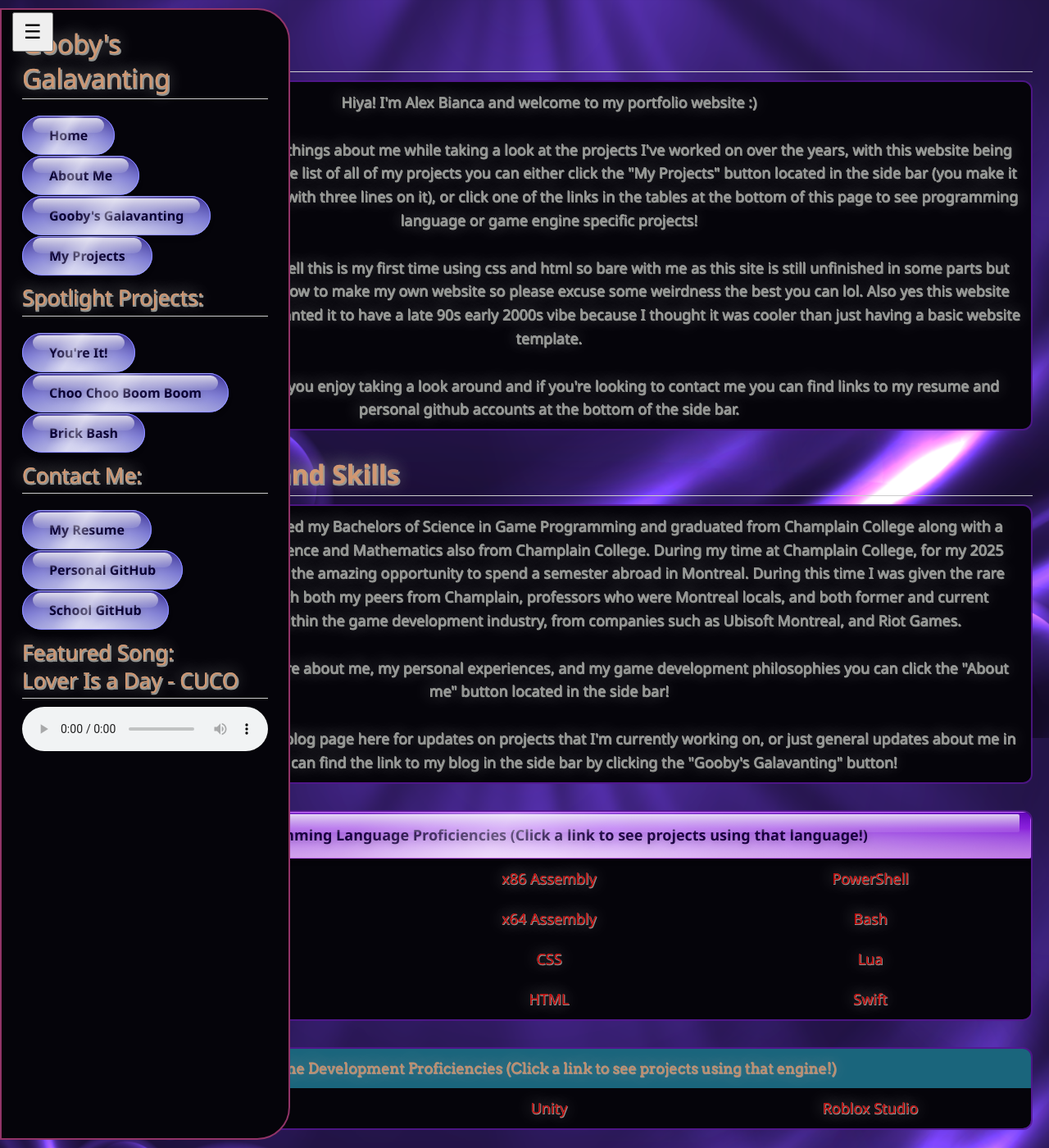
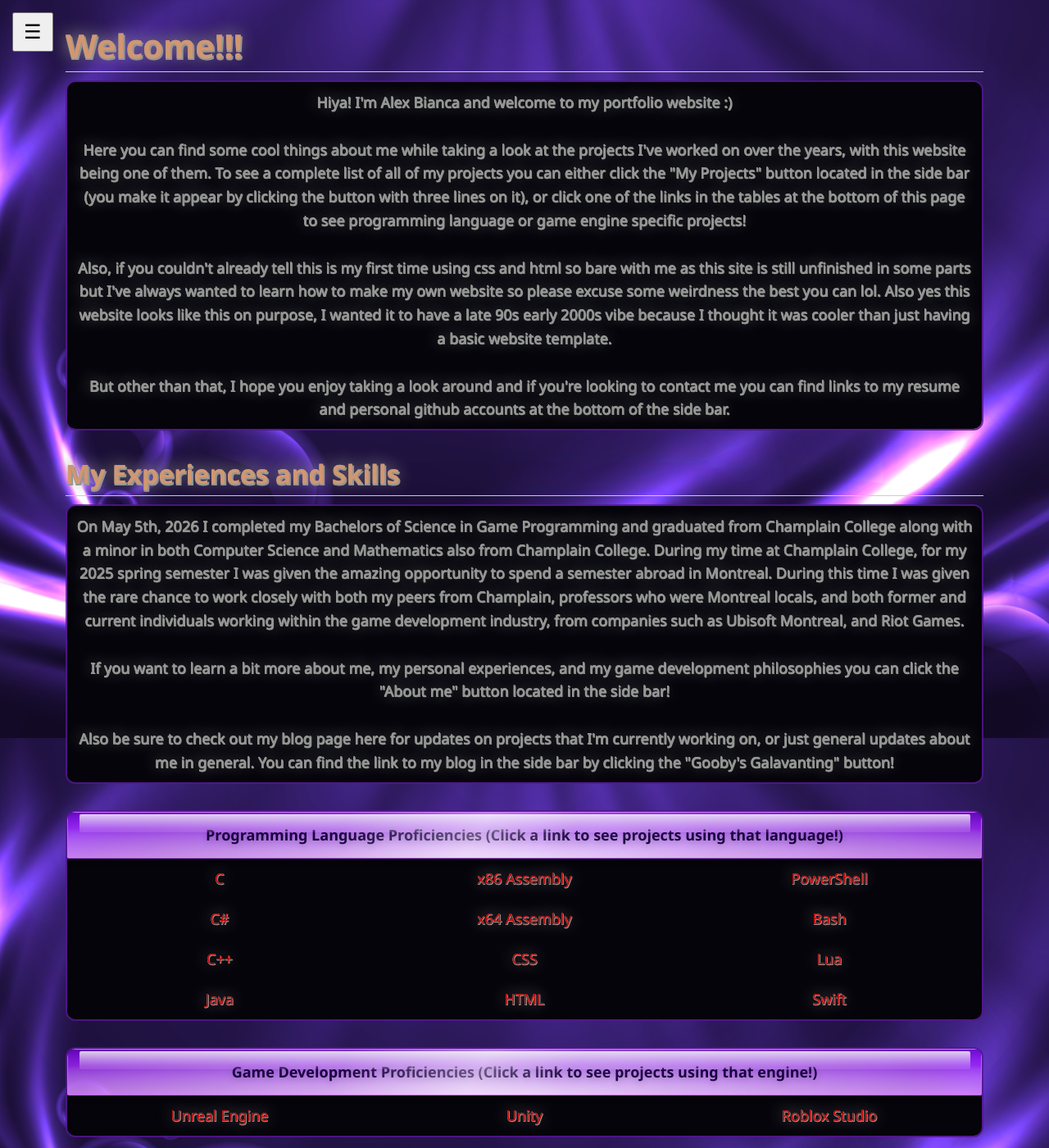
Before and after one commit to goobydaniels/goobydaniels.github.io, a Jekyll site: the page built from index.md, in a window 1280 px wide and 1400 px high. Shown: the whole window at 82% size. Built offline with Jekyll 4.4.1, drawn with Linux system fonts in a browser that asks for light colours; our own code applies the rules of GitHub Pages for plain Markdown files.

Commit message:
side bar fix and table header changes

```diff
--- a/_layouts/default.html
+++ b/_layouts/default.html
@@ -16,7 +16,7 @@
   <body>
     <button id = "menuToggle">☰</button>
     <div class="wrapper">
-      <header>
+      <header class = "hidden">
         <h2>{{ site.title }}</h2>
         <ul>
           <li>
--- a/_sass/jekyll-theme-dinky.scss
+++ b/_sass/jekyll-theme-dinky.scss
@@ -30,7 +30,7 @@ time, mark, audio, video {
 
 body {
   // Padding from the top of the page, horizontal padding, padding from the bottom of the page, also padding from the bottom of the page?
-  padding:10px 20px 0 0;
+  padding:10px 0px 0 0;
   font-family:"Segoe UI", Tahoma, "Segoe UI Web", system-ui, sans-serif;
   // Generic text font size
 	font-size: 16px;
@@ -732,7 +732,7 @@ section {
   max-width: 100%;
   // Main text section alignment from side box
   float:none;
-  padding-right: 0px;
+  padding-right: 80px;
   padding-left: 80px;
   // Main text section bottom padding
   padding-bottom:50px;
--- a/index.md
+++ b/index.md
@@ -69,7 +69,7 @@ layout: default
 
 <table class="equal-width-table">
   <tr>
-    <th colspan="3" style="text-align: center;">Game Development Proficiencies (Click a link to see projects using that engine!)</th>
+    <th class = "frutiger-aero-header" colspan="3" style="text-align: center;">Game Development Proficiencies (Click a link to see projects using that engine!)</th>
   </tr>
   <tr>
     <td style="text-align:center;"><a href="./unreal-projects-page.html">Unreal Engine</a></td>
```
